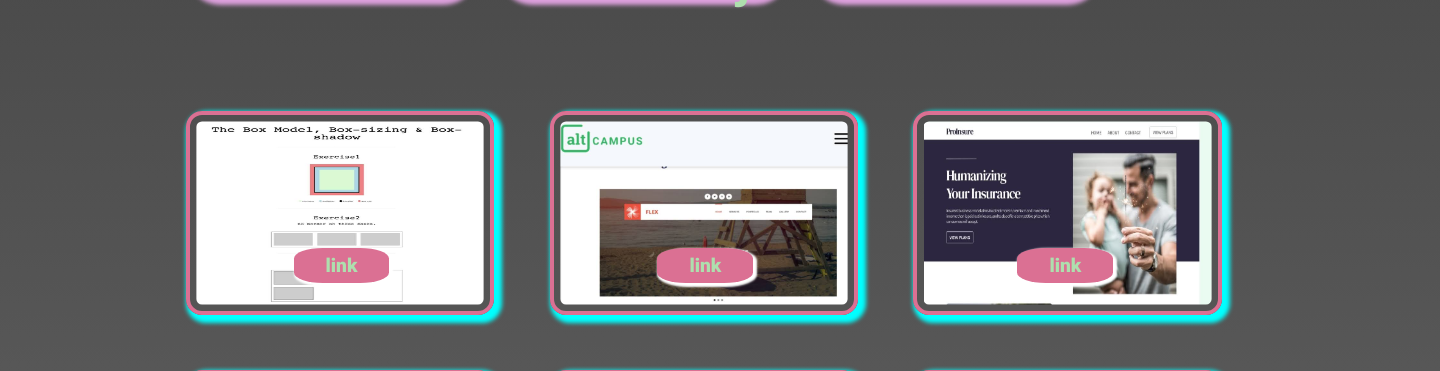
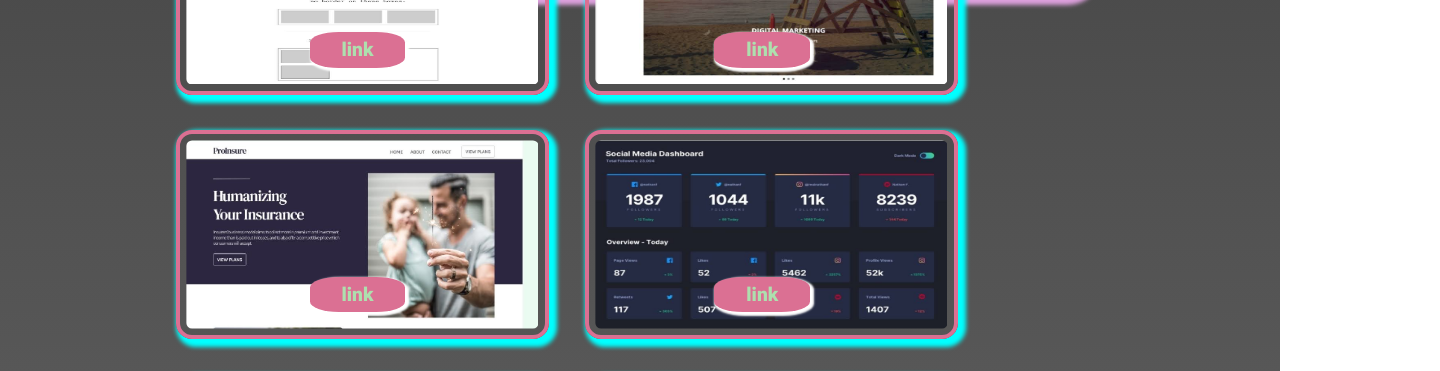
Before and after one commit to ravindra-shastri/Portfolio, a plain HTML site: page index.html in a window 1280 px wide. Shown: the part 2429-2800 px from the top of the page, 1440 px wide, since content can reach past the window. Drawn offline with Linux system fonts and the light colour scheme; a web font is replaced by a local one.

Commit message:
Portfolio

```diff
--- a/assets/stylesheet/_general.scss
+++ b/assets/stylesheet/_general.scss
@@ -4,7 +4,7 @@ body{
 }
 .container{
   max-width:100%;
-  width: 100%;
+  // width: 100%;
   margin: 0 auto;
   padding: 0 32px;
 }
@@ -270,10 +270,10 @@ strong {
           row-gap: .6rem;
         }
         .img{
-          width: 18rem;
-          height: 11.5rem;
+          width: 22rem;
+          height: 11.8rem;
           padding: .4rem;
-          margin: 1.6rem;
+          margin: 1rem;
           border: 4px solid palevioletred;
           border-radius: 1rem;
           box-shadow: 4px 4px 4px 4px aqua;
@@ -282,7 +282,7 @@ strong {
         .btn{
           position: absolute;
           margin-top: 10.2rem;
-          margin-left: -14.4rem;
+          margin-left: -16.2rem;
           font-size: 1.2rem;
           padding: .5rem 2rem;
           box-shadow: 2px 2px 2px 2px white;
```
Also changed, not shown: assets/stylesheet/style.css, 1 other file.
